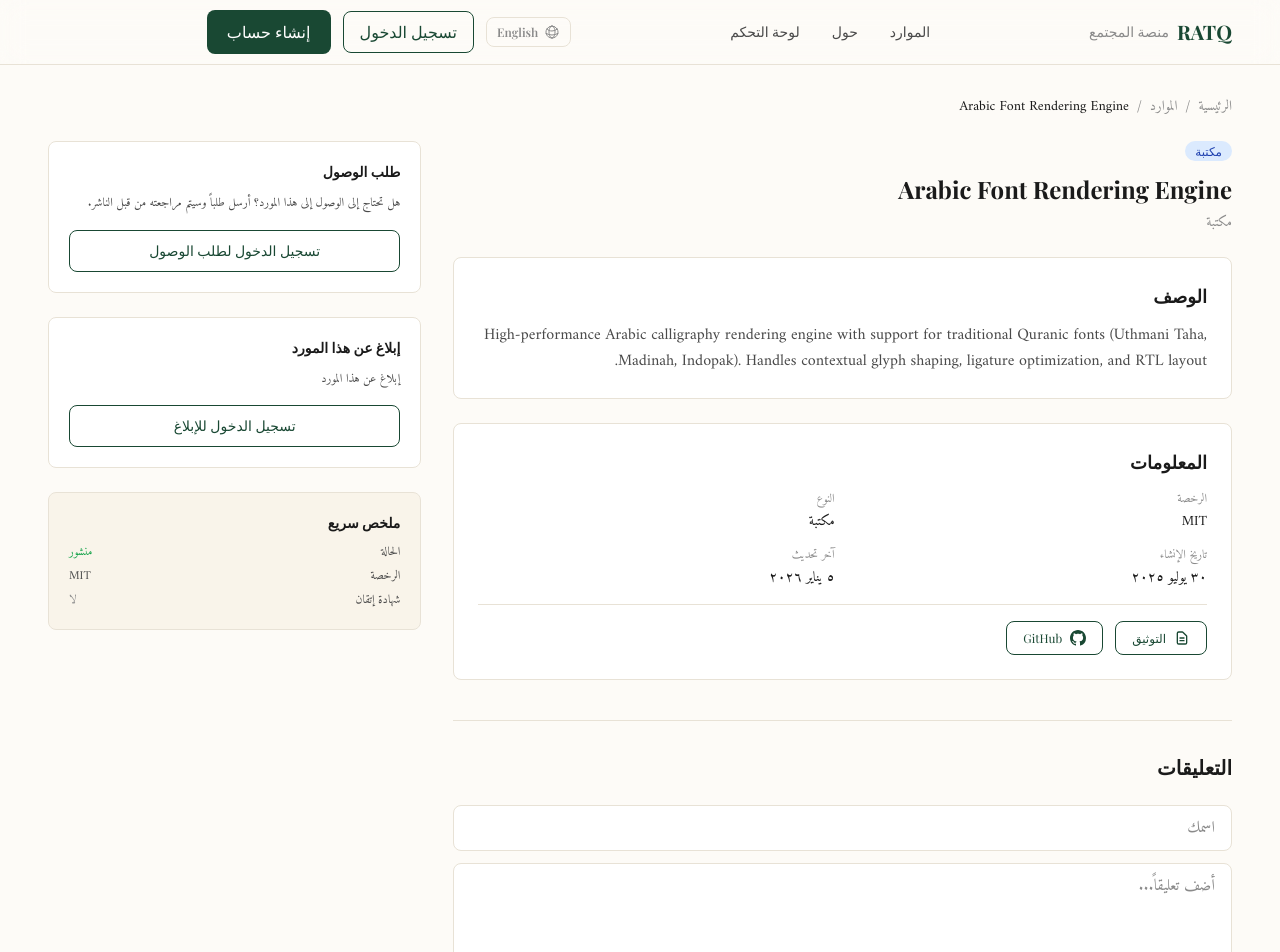
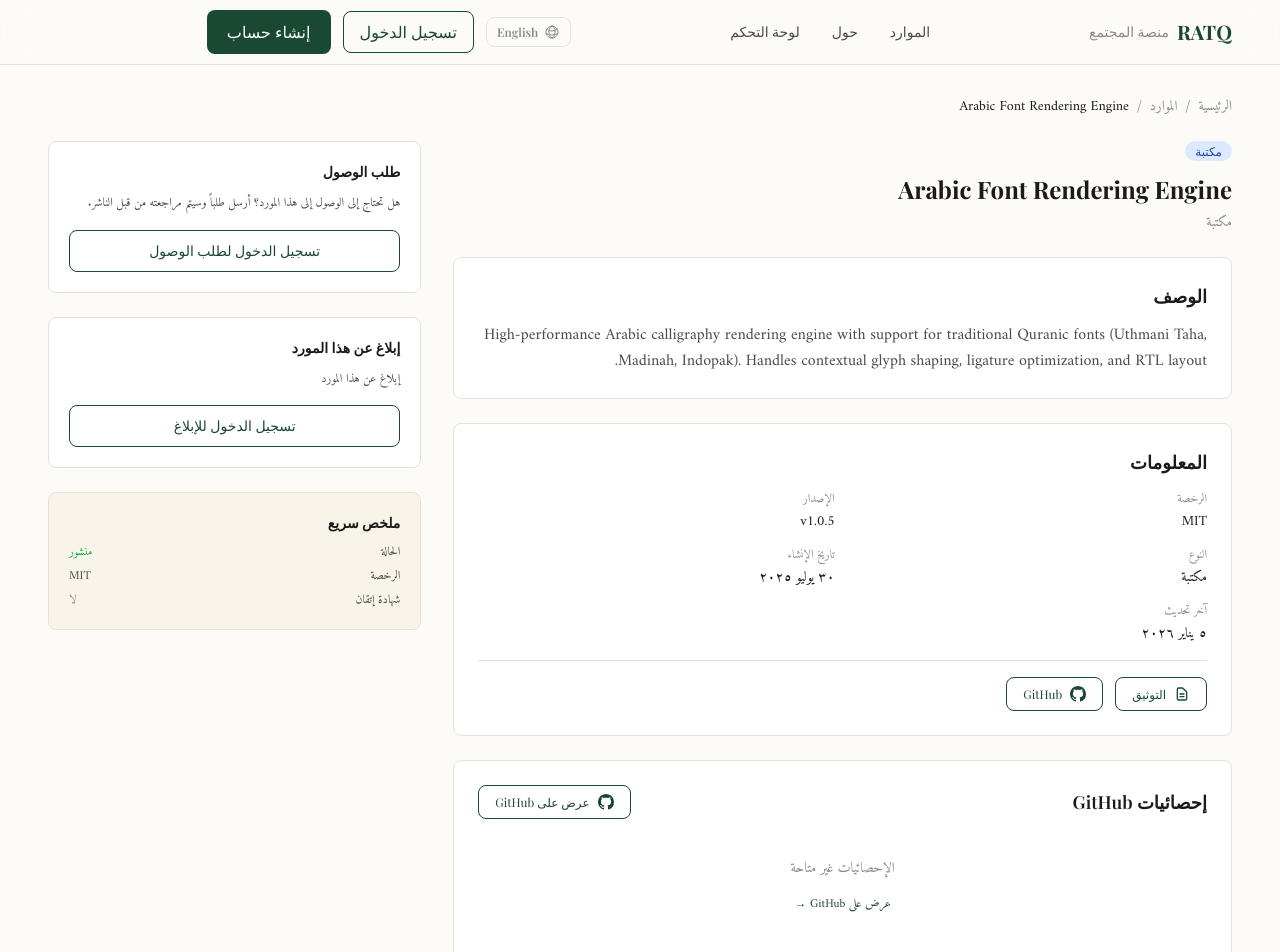
Before and after one commit to AbdelrahmanElsamoly/quran-data-directory, a Next.js app: page /resources/arabic-font-rendering-engine in a window 1280 px wide. Shown: the top 952 px of the page. Built offline with nearby package versions, Linux system fonts and the light colour scheme.

Commit message:
feat: add version and GitHub stats to resource detail page
Co-authored-by: Qwen-Coder <qwen-coder@alibabacloud.com>

```diff
--- a/src/app/resources/[slug]/ResourceDetailClient.tsx
+++ b/src/app/resources/[slug]/ResourceDetailClient.tsx
@@ -9,6 +9,7 @@ import { CommentSection } from '@/components/resources/CommentSection';
 import { ReportButton } from '@/components/resources/ReportButton';
 import { ResourcePreview } from '@/components/resources/ResourcePreview';
 import { usePreview } from '@/hooks/usePreview';
+import { GithubStatsCard } from '@/components/resources/GithubStatsCard';
 import { useLanguage } from '@/i18n';
 import type { Resource } from '@/types/resource';
 
@@ -79,6 +80,12 @@ export function ResourceDetailClient({ resource }: ResourceDetailClientProps) {
                 <dd className="text-sm font-medium text-[var(--text-primary)]">{resource.license}</dd>
               </div>
               <div>
+                <dt className="text-xs text-[var(--text-muted)] mb-1">{t.resource.detail.version}</dt>
+                <dd className="text-sm font-medium text-[var(--text-primary)]">
+                  {resource.version || '—'}
+                </dd>
+              </div>
+              <div>
                 <dt className="text-xs text-[var(--text-muted)] mb-1">{t.resource.detail.type}</dt>
                 <dd className="text-sm font-medium text-[var(--text-primary)]">
                   {t.catalog.types[resource.type]}
@@ -128,6 +135,14 @@ export function ResourceDetailClient({ resource }: ResourceDetailClientProps) {
               )}
             </div>
           </div>
+
+          {/* GitHub Stats */}
+          {resource.github_url && (
+            <GithubStatsCard
+              githubUrl={resource.github_url}
+              stats={resource.github_stats}
+            />
+          )}
 
           {/* Comments */}
           <CommentSection resourceId={resource.id} />
```
